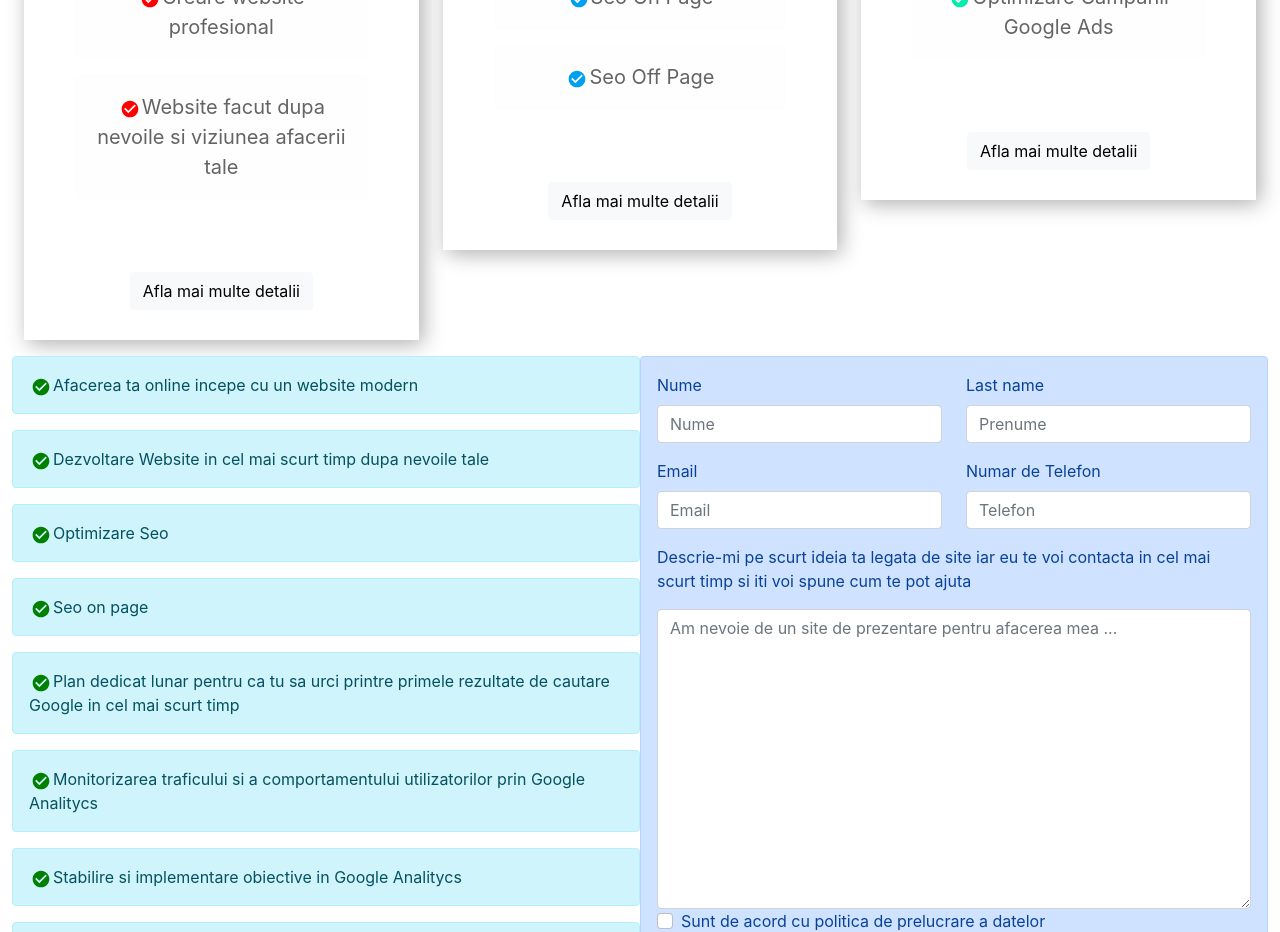
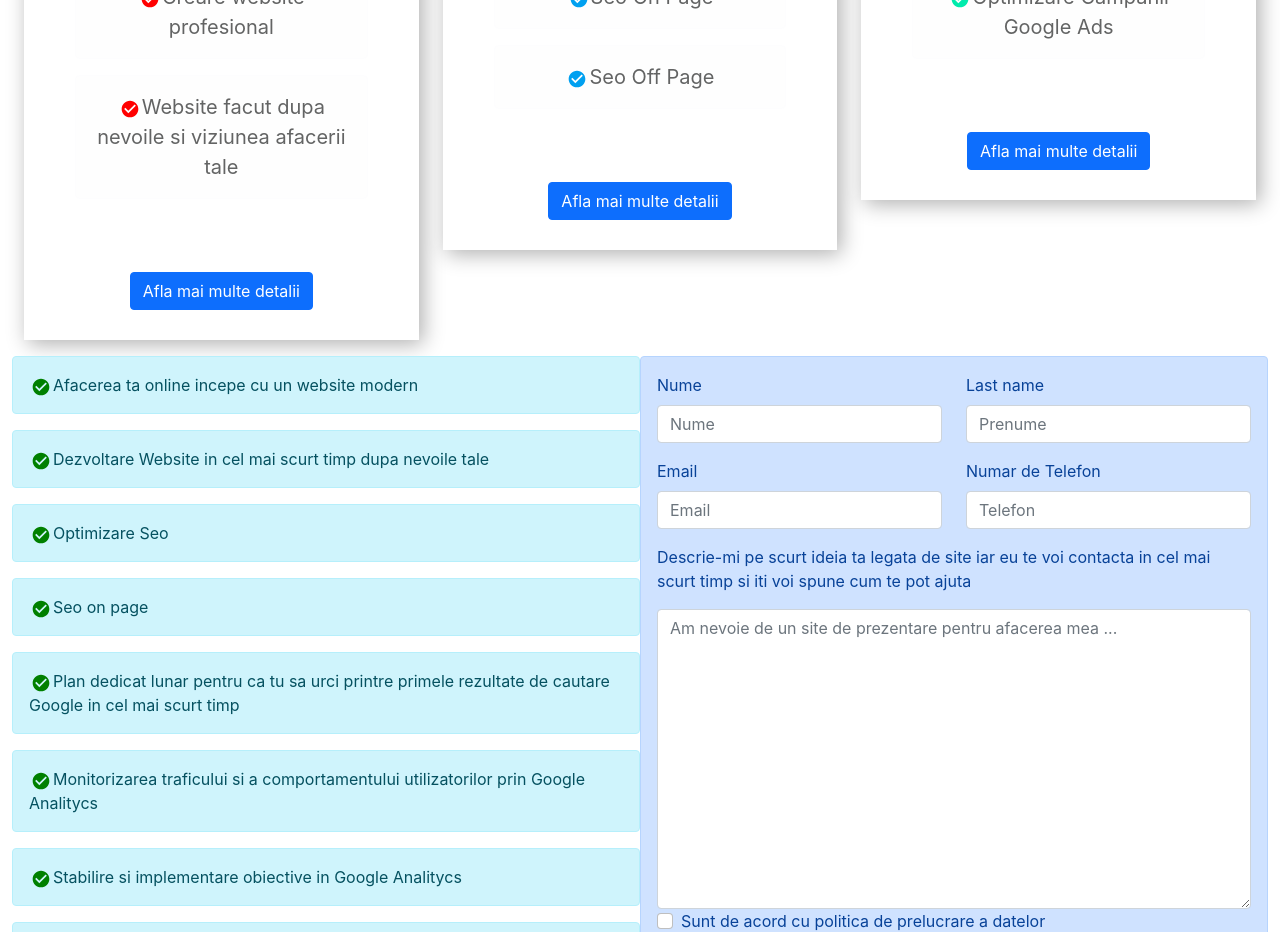
Before and after one commit to MarcGames1/MyNewWebsite, a Next.js app: page / in a window 1280 px wide. Shown: the part 1060-1992 px from the top of the page. Built offline with nearby package versions, Linux system fonts and the light colour scheme.

Commit message:
added pages

```diff
--- a/components/SecondSection/ServiceCard.tsx
+++ b/components/SecondSection/ServiceCard.tsx
@@ -28,7 +28,7 @@ const ServiceCard = (props: {
                     <p>
                     {descrieri.map((text)=><Alert  variant='light' key={text}><Checkmark height={20} color={props.color}/>{text}</Alert>)}
                     </p>
-                    <Button variant='light'>Afla mai multe detalii</Button>
+                    <Button variant='primary'>Afla mai multe detalii</Button>
                     </a>
 
                 </div>
```
